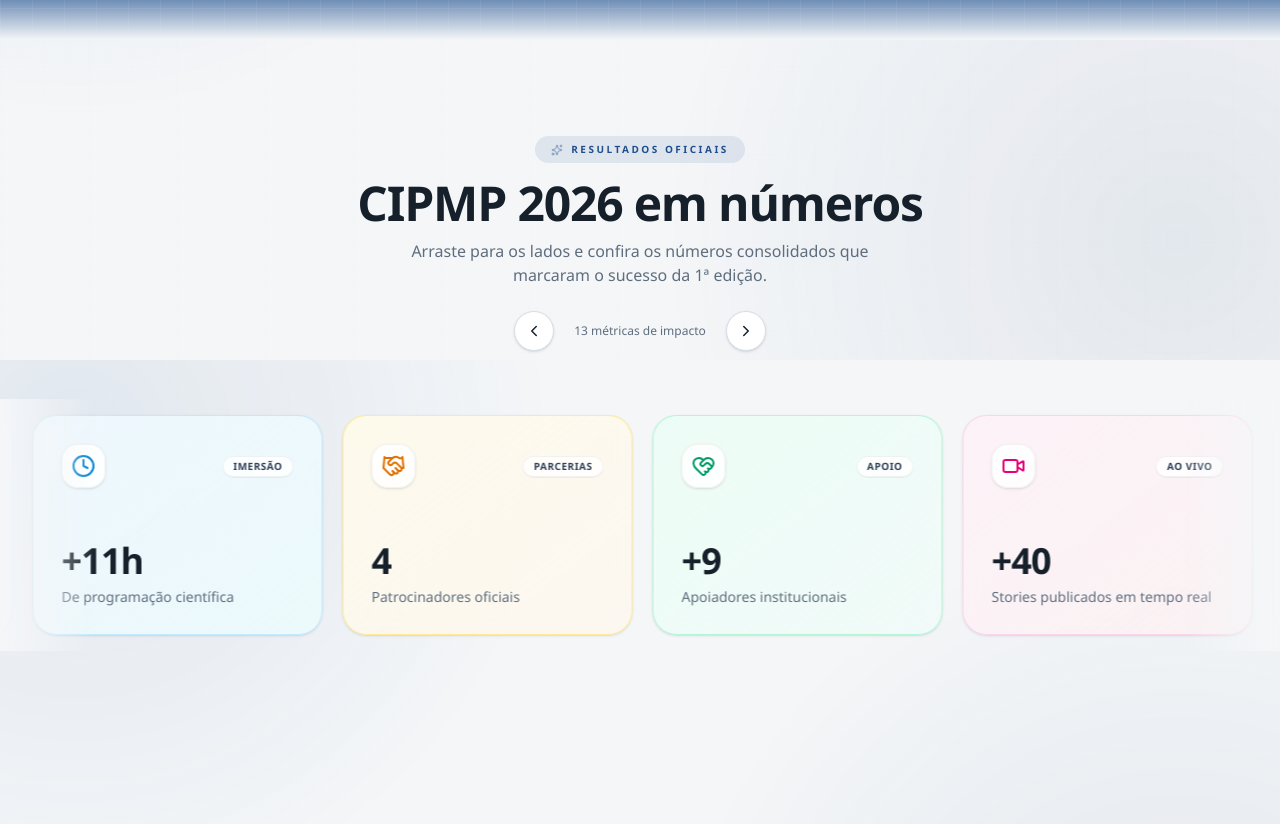
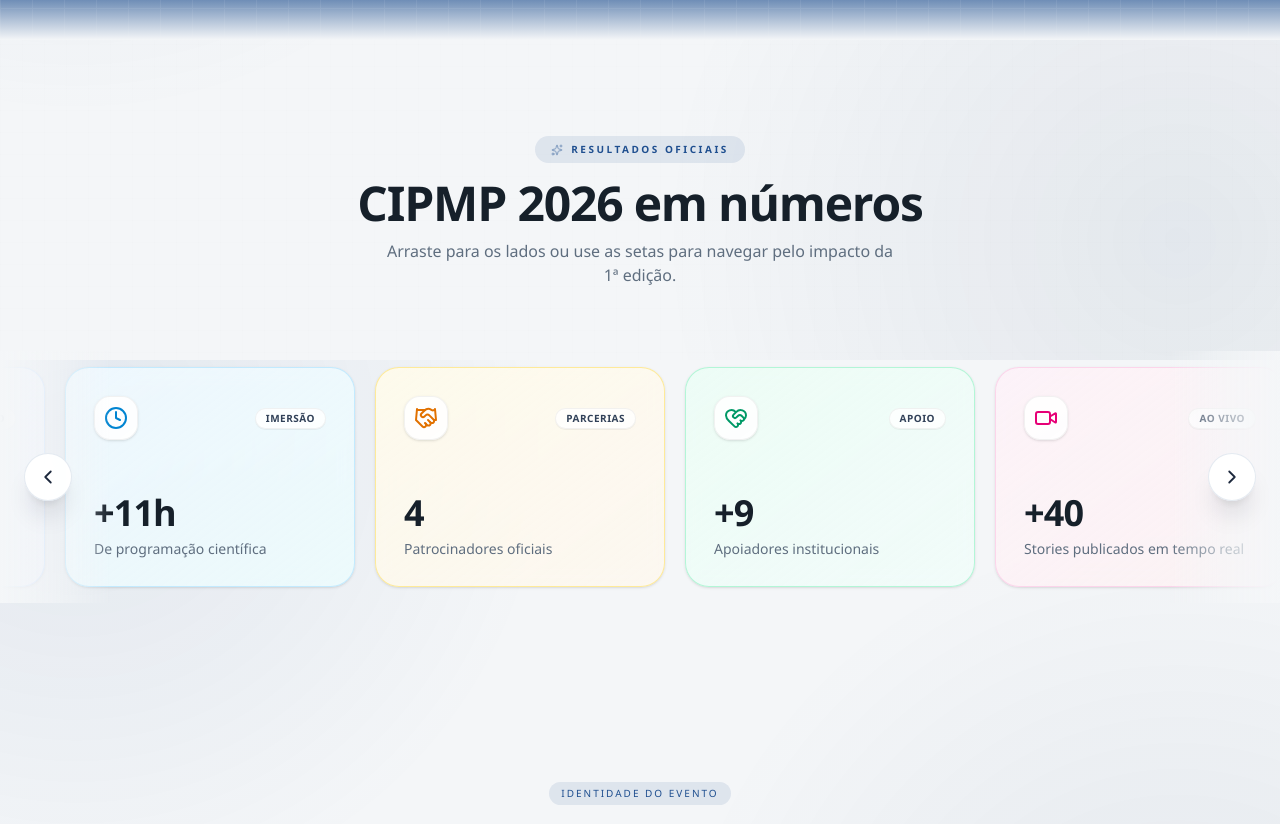
Before and after one commit to gpPacheco/cipmp, a Next.js app: page /edicao-2026 in a window 1280 px wide. Shown: the part 440-1264 px from the top of the page. Built offline with nearby package versions, Linux system fonts and the light colour scheme.

Commit message:
feat(stats): posicionar setas nas laterais e otimizar loop circular infinito nos dois sentidos

```diff
--- a/src/components/Stats.tsx
+++ b/src/components/Stats.tsx
@@ -1,6 +1,6 @@
 "use client";
 
-import { useEffect, useRef, useState, useCallback } from "react";
+import { useEffect, useRef, useCallback } from "react";
 import useEmblaCarousel from "embla-carousel-react";
 import Autoplay from "embla-carousel-autoplay";
 import {
@@ -125,7 +125,12 @@ const stats: StatItem[] = [
 
 export default function Stats() {
   const autoplayRef = useRef(
-    Autoplay({ delay: 3000, stopOnInteraction: false, stopOnMouseEnter: true })
+    Autoplay({
+      delay: 2800,
+      stopOnInteraction: false,
+      stopOnMouseEnter: true,
+      playOnInit: true,
+    })
   );
 
   const [emblaRef, emblaApi] = useEmblaCarousel(
@@ -133,34 +138,26 @@ export default function Stats() {
       loop: true,
       align: "start",
       containScroll: false,
-      dragFree: true,
+      dragFree: false,
+      duration: 35,
     },
     [autoplayRef.current]
   );
 
-  const [canScrollPrev, setCanScrollPrev] = useState(false);
-  const [canScrollNext, setCanScrollNext] = useState(false);
-
-  const onSelect = useCallback(() => {
+  const scrollPrev = useCallback(() => {
     if (!emblaApi) return;
-    setCanScrollPrev(emblaApi.canScrollPrev());
-    setCanScrollNext(emblaApi.canScrollNext());
+    emblaApi.scrollPrev();
   }, [emblaApi]);
 
-  useEffect(() => {
+  const scrollNext = useCallback(() => {
     if (!emblaApi) return;
-    onSelect();
-    emblaApi.on("select", onSelect);
-    emblaApi.on("reInit", onSelect);
-  }, [emblaApi, onSelect]);
-
-  const scrollPrev = useCallback(() => emblaApi?.scrollPrev(), [emblaApi]);
-  const scrollNext = useCallback(() => emblaApi?.scrollNext(), [emblaApi]);
+    emblaApi.scrollNext();
+  }, [emblaApi]);
 
   return (
     <section id="stats" className="relative py-16 sm:py-24 overflow-hidden w-full">
       {/* Header Container */}
-      <div className="max-w-5xl mx-auto px-6 text-center mb-12">
+      <div className="max-w-5xl mx-auto px-6 text-center mb-12 sm:mb-16">
         <span className="inline-flex items-center gap-2 rounded-full bg-primary/10 px-4 py-1.5 text-[10px] font-semibold uppercase tracking-[0.25em] text-primary mb-4">
           <Sparkles size={12} className="text-primary animate-pulse" />
           Resultados Oficiais
@@ -169,37 +166,39 @@ export default function Stats() {
           CIPMP 2026 em números
         </h2>
         <p className="mt-3 text-muted text-sm sm:text-base max-w-lg mx-auto">
-          Arraste para os lados e confira os números consolidados que marcaram o sucesso da 1ª edição.
+          Arraste para os lados ou use as setas para navegar pelo impacto da 1ª edição.
         </p>
+      </div>
 
-        {/* Navigation Arrows Controls */}
-        <div className="flex items-center justify-center gap-3 mt-6">
+      {/* Full-bleed Edge-to-Edge Infinite Carousel Container */}
+      <div className="relative w-full group">
+        {/* Centered Left Arrow */}
         <button
           onClick={scrollPrev}
           aria-label="Card anterior"
-            className="flex h-10 w-10 items-center justify-center rounded-full border border-border bg-white shadow-sm transition-all hover:bg-primary hover:text-white hover:border-primary active:scale-95 cursor-pointer"
+          className="absolute left-2 sm:left-4 md:left-6 top-1/2 -translate-y-1/2 z-30 flex h-11 w-11 sm:h-12 sm:w-12 items-center justify-center rounded-full bg-white/95 border border-slate-200/90 shadow-xl shadow-slate-900/10 text-slate-800 backdrop-blur-md transition-all duration-300 hover:bg-primary hover:text-white hover:border-primary hover:scale-105 active:scale-95 cursor-pointer"
         >
-            <ChevronLeft size={18} />
+          <ChevronLeft size={22} />
         </button>
-          <span className="text-xs text-muted font-medium px-2">13 métricas de impacto</span>
+
+        {/* Centered Right Arrow */}
         <button
           onClick={scrollNext}
           aria-label="Próximo card"
-            className="flex h-10 w-10 items-center justify-center rounded-full border border-border bg-white shadow-sm transition-all hover:bg-primary hover:text-white hover:border-primary active:scale-95 cursor-pointer"
+          className="absolute right-2 sm:right-4 md:right-6 top-1/2 -translate-y-1/2 z-30 flex h-11 w-11 sm:h-12 sm:w-12 items-center justify-center rounded-full bg-white/95 border border-slate-200/90 shadow-xl shadow-slate-900/10 text-slate-800 backdrop-blur-md transition-all duration-300 hover:bg-primary hover:text-white hover:border-primary hover:scale-105 active:scale-95 cursor-pointer"
         >
-            <ChevronRight size={18} />
+          <ChevronRight size={22} />
         </button>
-        </div>
-      </div>
 
-      {/* Full-bleed Edge-to-Edge Carousel */}
-      <div className="relative w-full">
-        {/* Left & Right gradient edge fades */}
-        <div className="pointer-events-none absolute left-0 top-0 bottom-0 w-8 sm:w-16 md:w-24 bg-gradient-to-r from-background to-transparent z-10" />
-        <div className="pointer-events-none absolute right-0 top-0 bottom-0 w-8 sm:w-16 md:w-24 bg-gradient-to-l from-background to-transparent z-10" />
+        {/* Gradient edge fades */}
+        <div className="pointer-events-none absolute left-0 top-0 bottom-0 w-12 sm:w-20 md:w-28 bg-gradient-to-r from-background via-background/60 to-transparent z-10" />
+        <div className="pointer-events-none absolute right-0 top-0 bottom-0 w-12 sm:w-20 md:w-28 bg-gradient-to-l from-background via-background/60 to-transparent z-10" />
 
         {/* Embla Viewport */}
-        <div className="overflow-hidden w-full cursor-grab active:cursor-grabbing px-4 sm:px-8" ref={emblaRef}>
+        <div
+          className="overflow-hidden w-full cursor-grab active:cursor-grabbing px-6 sm:px-12 md:px-16"
+          ref={emblaRef}
+        >
           <div className="flex gap-4 sm:gap-5 py-4">
             {stats.map((s, i) => (
               <div
@@ -207,12 +206,12 @@ export default function Stats() {
                 className={`
                   flex flex-col justify-between shrink-0 w-[240px] sm:w-[270px] md:w-[290px] h-[210px] sm:h-[220px] p-6 sm:p-7
                   rounded-3xl border bg-gradient-to-br ${s.gradient} shadow-sm backdrop-blur-sm
-                  transition-all duration-300 hover:-translate-y-2 hover:shadow-xl hover:border-primary/40 group
+                  transition-all duration-300 hover:-translate-y-2 hover:shadow-xl hover:border-primary/40 group/card select-none
                 `}
               >
                 {/* Card Top: Icon and Badge */}
                 <div className="flex items-center justify-between">
-                  <div className="flex h-11 w-11 items-center justify-center rounded-2xl bg-white/90 shadow-sm border border-black/5 transition-transform duration-300 group-hover:scale-110">
+                  <div className="flex h-11 w-11 items-center justify-center rounded-2xl bg-white/90 shadow-sm border border-black/5 transition-transform duration-300 group-hover/card:scale-110">
                     {s.icon}
                   </div>
                   {s.badge && (
```
Lines whose indentation alone changed are shown as unchanged.
